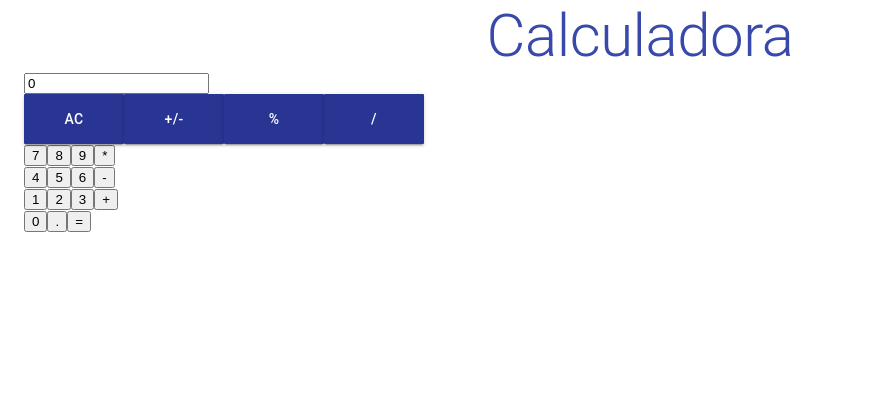
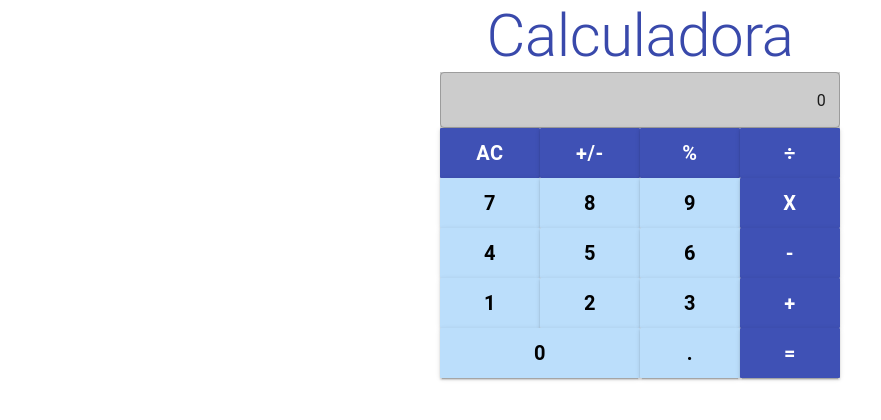
Before and after one commit to vcnsiqueira/React_calculator, a React (Create React App) app: page / in a window 1280 px wide. Shown: the top 420 px of the page, without its empty margins (0-881 px from the left). Built offline with nearby package versions, Linux system fonts and the light colour scheme.

Commit message:
I finished styling my calculator. Also corrected the id problem of number and operation buttons

```diff
--- a/src/App.css
+++ b/src/App.css
@@ -1,5 +1,21 @@
 .App {
   text-align: center;
+}
+
+.calculator {
+  text-align: center;
+  margin: 0 auto;
+}
+
+input {
+  font-size: 20;
+  font-weight: 'bold';
+}
+
+input::-webkit-outer-spin-button,
+input::-webkit-inner-spin-button {
+  -webkit-appearance: none;
+  margin:0;
 }
 
 
--- a/src/App.js
+++ b/src/App.js
@@ -3,6 +3,7 @@ import './App.css';
 
 import Title from './Components/Title/Title'
 import CustomButton from './Components/CustomButton/CustomButton';
+import Display from './Components/Display/Display';
 import Container from '@material-ui/core/Container';
 
 class App extends Component {
@@ -27,23 +28,23 @@ class App extends Component {
     });
   };
 
-  handleOperationButton = event => { // função que lida com os botões de operação (soma, subtração, multiplicação e divisão)
+  handleOperationButton = (event, id) => { // função que lida com os botões de operação (soma, subtração, multiplicação e divisão)
     if(this.state.firstOperation === '') {
       this.setState({
-        firstOperation: event.target.id,
-        currentOperation: event.target.id,
+        firstOperation: id,
+        currentOperation: id,
         firstFactor: this.state.currentFactor,
         lastClickIsNumber: false
       });
     } else if(!this.state.lastClickIsNumber){
       this.setState({
-        firstOperation: event.target.id,
-        currentOperation: event.target.id
+        firstOperation: id,
+        currentOperation: id
       });
     } else {
       const result = this.evaluateOperation(); // alterar o evaluateOperation para apenas retornar o resultado e não atualizar os states
       this.setState({
-        currentOperation: event.target.id,
+        currentOperation: id,
         firstFactor: result,
         currentFactor: result,
         lastClickIsNumber: false
@@ -86,16 +87,16 @@ class App extends Component {
     });
   };
 
-  handleNumberButton = event => { // função que lida com o clique nos botões numéricos
+  handleNumberButton = (event, id) => { // função que lida com o clique nos botões numéricos
     let number = this.state.currentFactor;
     if(!this.state.lastClickIsNumber || this.state.currentFactor === 0) {
-      number = event.target.id
+      number = id
       this.setState({
         currentFactor: parseFloat(number),
         lastClickIsNumber: true
       });
     } else {
-      number = `${number}${event.target.id}`
+      number = `${number}${id}`
       this.setState({
         currentFactor: parseFloat(number)
       });
@@ -171,39 +172,39 @@ class App extends Component {
 
     return (
       <Fragment>
-        <Container>
+        <Container className="calculator">
           <Title title={'Calculadora'}/>
           <div>
-            <input type="number" onChange={this.handleDisplay} value={this.state.currentFactor} maxLength="10"/>
+            <Display onChange={this.handleDisplay} value={this.state.currentFactor}/>
           </div>
           <div>
-            <CustomButton type='Operation' onClick={this.handleDelete} buttonTitle={deleteButton}/>
-            <CustomButton type='Operation' onClick={this.handleChangeSignButton} buttonTitle={'+/-'}/>
-            <CustomButton type='Operation' onClick={this.handlePercentButton} buttonTitle={'%'}/>
-            <CustomButton type='Operation' onClick={this.handleOperationButton} buttonTitle={'/'}/>
+            <CustomButton type='Operation' size='1' onClick={this.handleDelete} buttonTitle={deleteButton}/>
+            <CustomButton type='Operation' size='1' onClick={this.handleChangeSignButton} buttonTitle='+/-'/>
+            <CustomButton type='Operation' size='1' onClick={this.handlePercentButton} buttonTitle='%'/>
+            <CustomButton type='Operation' size='1' onClick={this.handleOperationButton} buttonTitle='÷'/>
           </div>
           <div>
-            <button id="7" onClick={this.handleNumberButton}>7</button>
-            <button id="8" onClick={this.handleNumberButton}>8</button>
-            <button id="9" onClick={this.handleNumberButton}>9</button>
-            <button id="*" onClick={this.handleOperationButton}>*</button>
+            <CustomButton id="7" type="Normal" size='1' onClick={this.handleNumberButton} buttonTitle='7'/>
+            <CustomButton id="8" type="Normal" size='1' onClick={this.handleNumberButton} buttonTitle='8'/>
+            <CustomButton id="9" type="Normal" size='1' onClick={this.handleNumberButton} buttonTitle='9'/>
+            <CustomButton id="*" type="Operation" size='1' onClick={this.handleOperationButton} buttonTitle='x'/>
           </div>
           <div>
-            <button id="4" onClick={this.handleNumberButton}>4</button>
-            <button id="5" onClick={this.handleNumberButton}>5</button>
-            <button id="6" onClick={this.handleNumberButton}>6</button>
-            <button id="-" onClick={this.handleOperationButton}>-</button>
+            <CustomButton id="4" type="Normal" size='1' onClick={this.handleNumberButton} buttonTitle='4'/>
+            <CustomButton id="5" type="Normal" size='1' onClick={this.handleNumberButton} buttonTitle='5'/>
+            <CustomButton id="6" type="Normal" size='1' onClick={this.handleNumberButton} buttonTitle='6'/>
+            <CustomButton id="-" type="Operation" size='1' onClick={this.handleOperationButton} buttonTitle='-'/>
           </div>
           <div>
-            <button id="1" onClick={this.handleNumberButton}>1</button>
-            <button id="2" onClick={this.handleNumberButton}>2</button>
-            <button id="3" onClick={this.handleNumberButton}>3</button>
-            <button id="+" onClick={this.handleOperationButton}>+</button>
+            <CustomButton id="1" type="Normal" size='1' onClick={this.handleNumberButton} buttonTitle='1'/>
+            <CustomButton id="2" type="Normal" size='1' onClick={this.handleNumberButton} buttonTitle='2'/>
+            <CustomButton id="3" type="Normal" size='1' onClick={this.handleNumberButton} buttonTitle='3'/>
+            <CustomButton id="+" type="Operation" size='1' onClick={this.handleOperationButton} buttonTitle='+'/>
           </div>
           <div>
-            <button id="0" onClick={this.handleNumberButton}>0</button>
-            <button id="point" onClick={this.handlePointButton}>.</button>
-            <button id="=" onClick={this.handleEqualButton}>=</button>
+            <CustomButton id="0" type="Normal" size='2' onClick={this.handleNumberButton} buttonTitle='0'/>
+            <CustomButton id="point" type="Normal" size='1' onClick={this.handlePointButton} buttonTitle='.'/>
+            <CustomButton id="=" type="Operation" size='1' onClick={this.handleEqualButton} buttonTitle='='/>
           </div>
           {/*<h5>{`Primeiro fator: ${this.state.firstFactor}`}</h5>
           <h5>{`Fator atual: ${this.state.currentFactor}`}</h5>
--- a/src/Components/CustomButton/CustomButton.js
+++ b/src/Components/CustomButton/CustomButton.js
@@ -4,30 +4,44 @@ import { makeStyles } from '@material-ui/core/styles';
 
 const useStyles = makeStyles({
     buttonOperation: {
-        width: 100,
+        width: props => parseInt(props.size) * 100,
         height: 50,
-        backgroundColor: '#283593',
+        backgroundColor: '#3f51b5',
+            "&:hover": {
+                backgroundColor: '#ef9a9a'
+            },
         borderRadius: 1,
         border: 1,
-        borderColor: 'white',
-        color: '#FFF'
+        borderColor: '#FFF',
+        color: '#FFF',
+        fontWeight: 'bold',
+        fontSize: 20
     },
     buttonNormal: {
+        width: props => parseInt(props.size) * 100,
+        height: 50,
         backgroundColor: '#bbdefb',
+            "&:hover": {
+                backgroundColor: '#ef9a9a'
+            },
         borderRadius: 1,
-        color: '#FFF'
+        border: 1,
+        borderColor: '#FFF',
+        color: '#000',
+        fontWeight: 'bold',
+        fontSize: 20
     }
 });
 
 const CustomButton = props => {
-    const classes = useStyles();
+    const { buttonOperation, buttonNormal } = useStyles(props);
     if(props.type === 'Normal') {
         return(
-            <Button className={classes.buttonNormal} variant="contained" id={props.id} onClick={props.onClick}>{props.buttonTitle}</Button>
+            <Button className={`${buttonNormal}`} variant="contained" onClick={event => props.onClick(event, props.id)}>{props.buttonTitle}</Button>
         );
     }
     return(
-        <Button className={classes.buttonOperation} variant="contained" id={props.id} onClick={props.onClick}>{props.buttonTitle}</Button>
+        <Button className={`${buttonOperation}`} variant="contained" id={props.id} onClick={event => props.onClick(event, props.id)}>{props.buttonTitle}</Button>
     );
 
 };
--- /dev/null
+++ b/src/Components/Display/Display.js
@@ -0,0 +1,21 @@
+import React from 'react';
+import TextField from '@material-ui/core/TextField';
+import { makeStyles } from '@material-ui/core/styles';
+
+const useStyles = makeStyles({
+    calculatorDisplay: {
+        backgroundColor: '#CCC',
+        width: 400,
+        textAlignLast: 'right',
+    }
+});
+
+
+const Display = props => {
+    const classes = useStyles();
+    return(
+        <TextField className={classes.calculatorDisplay} type="number" maxLength="10" variant="outlined" onChange={props.onChange} value={props.value}/>
+    );
+}
+
+export default Display;
```
